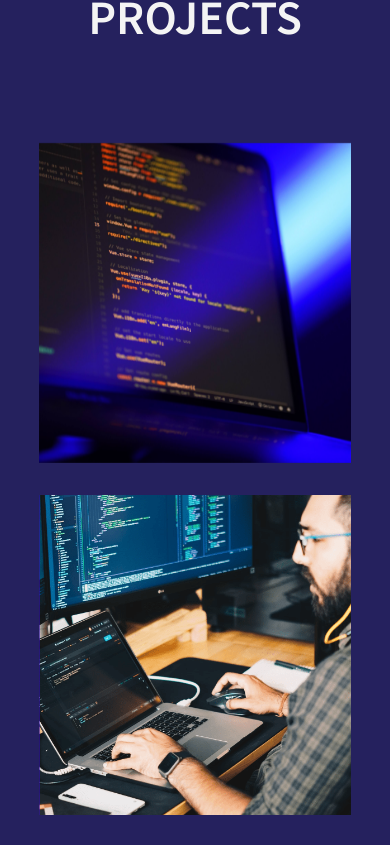
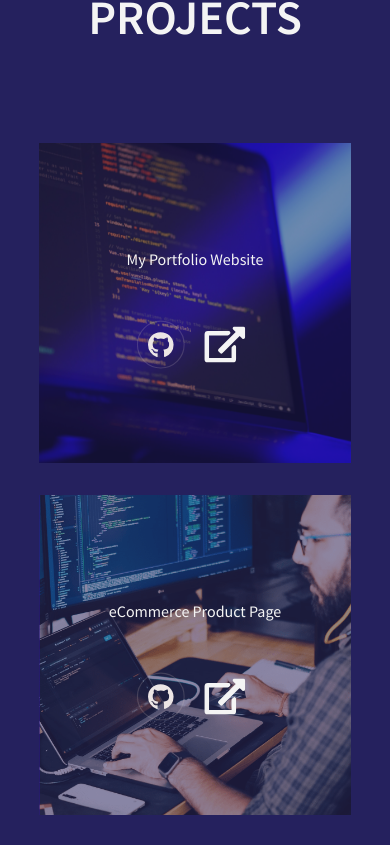
Before and after one commit to slekstut/my-portfolio, a Vue app: page / in a window 390 px wide. Shown: the part 2615-3460 px from the top of the page. Built offline with nearby package versions, Linux system fonts and the light colour scheme; some icons are missing.

Commit message:
tablet&mobile projects preview changes

```diff
--- a/src/scss/_variables.scss
+++ b/src/scss/_variables.scss
@@ -10,8 +10,10 @@ sans-serif;
 $fontSize: 16px;
 .error-msg {
     color: red;
+    font-size: 1.2rem;
     font-weight: 200;
     margin-top: 1rem;
+    text-align: left;
 }
 
 .error-label {
@@ -20,6 +22,7 @@ $fontSize: 16px;
 
 .success-message {
     width: 100%;
+    font-size: 1.2rem;
     margin: 0 auto;
     border-radius: 25px;
     padding: 1rem;
@@ -39,3 +42,12 @@ $fontSize: 16px;
         color: #4F8A10;
     }
 }
+
+@media only screen and (max-width: 48rem) {
+    .success-message {
+        font-size: .8rem;
+    }
+    .error-msg {
+        font-size: .8rem;
+    }
+}
--- a/src/views/Projects.vue
+++ b/src/views/Projects.vue
@@ -15,7 +15,9 @@
               <div class="box__title">
                 <p>My Portfolio Website</p>
                 <div class="box__icons">
-                  <a href="https://github.com/slekstut/my-portfolio" target="_blank"
+                  <a
+                    href="https://github.com/slekstut/my-portfolio"
+                    target="_blank"
                     ><svg
                       xmlns="http://www.w3.org/2000/svg"
                       width="80"
@@ -79,7 +81,9 @@
               <div class="box__title">
                 <p>IP Address Tracker</p>
                 <div class="box__icons">
-                  <a href="https://github.com/slekstut/ip-address-tracker" target="_blank"
+                  <a
+                    href="https://github.com/slekstut/ip-address-tracker"
+                    target="_blank"
                     ><svg
                       xmlns="http://www.w3.org/2000/svg"
                       width="80"
@@ -117,7 +121,9 @@
                         transform="translate(18.701 11.3)"
                       /></svg
                   ></a>
-                  <a href="https://slekstut.github.io/ip-address-tracker/" target="_blank"
+                  <a
+                    href="https://slekstut.github.io/ip-address-tracker/"
+                    target="_blank"
                     ><svg
                       xmlns="http://www.w3.org/2000/svg"
                       width="40.5"
@@ -365,8 +371,7 @@ export default {};
               gap: 1rem;
               a {
                 svg {
-                width: 3rem;
-
+                  width: 3rem;
                 }
                 &:hover {
                   svg .a {
@@ -445,11 +450,15 @@ export default {};
         grid-auto-rows: minmax(4rem, 12rem);
         gap: 1rem;
         .box {
+          .box__image {
+            opacity: 0.5;
+          }
           .box__content {
+            opacity: 1;
             .box__title {
               gap: 0.3rem;
               p {
-                font-size: 1.6rem;
+                font-size: 1.3rem;
               }
               a svg {
                 width: 60%;
```
